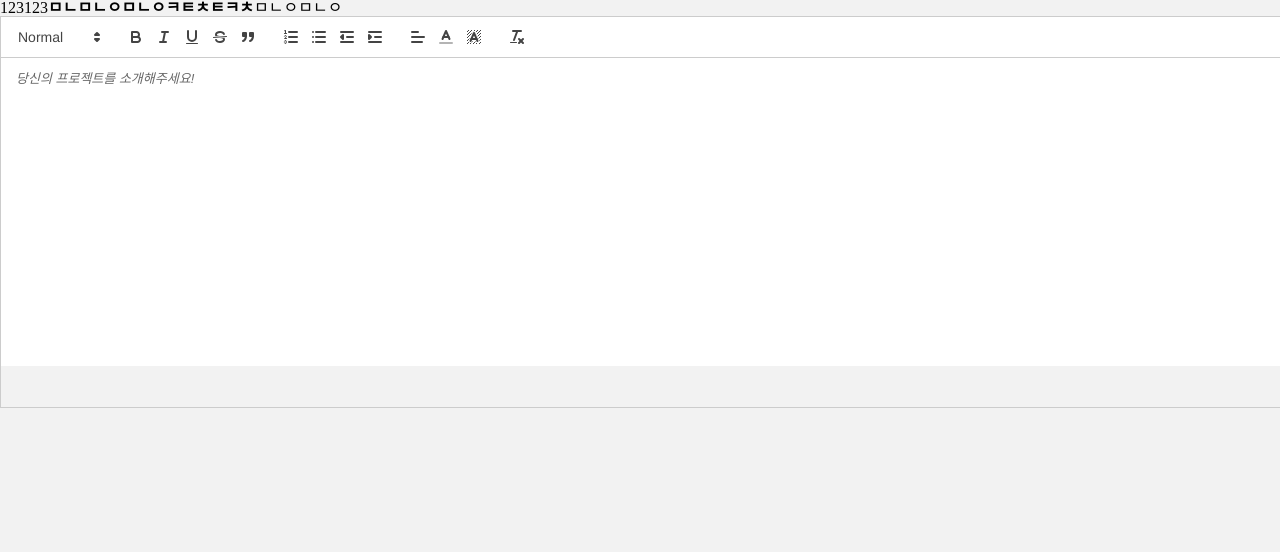
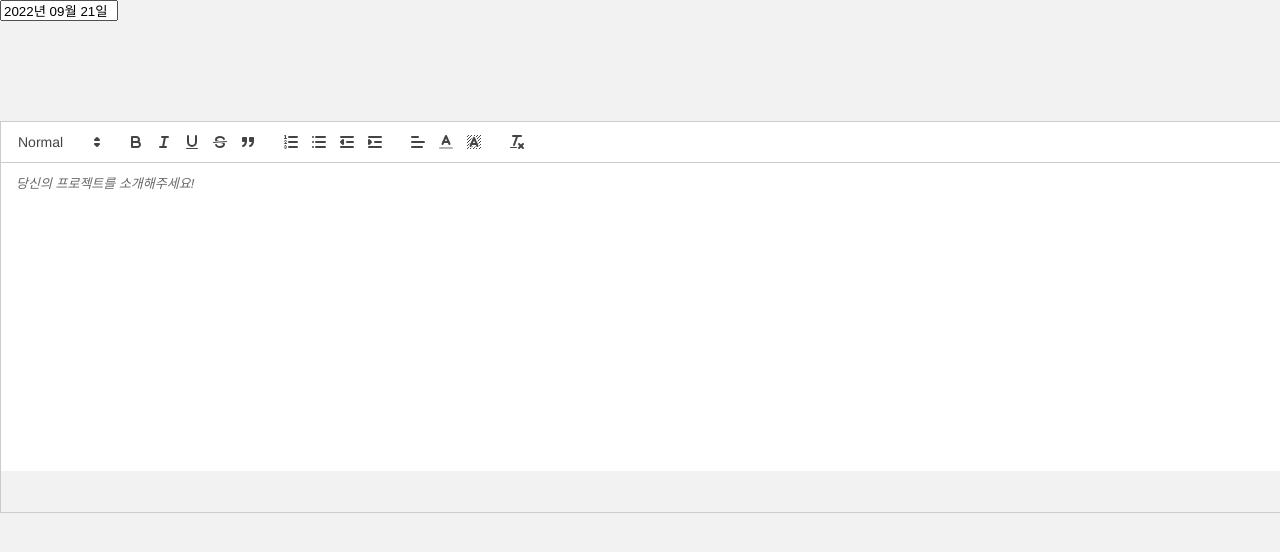
Before and after one commit to jusunjo/siders, a React (Create React App) app: page /createproject in a window 1280 px wide. Shown: the top 552 px of the page. Built offline with nearby package versions, Linux system fonts and the light colour scheme.

Commit message:
feat : 캘린더 컴포넌트 구현

```diff
--- a/package.json
+++ b/package.json
@@ -12,6 +12,7 @@
     "@testing-library/user-event": "^13.5.0",
     "axios": "^0.27.2",
     "react": "^18.2.0",
+    "react-datepicker": "^4.8.0",
     "react-dom": "^18.2.0",
     "react-quill": "^2.0.0",
     "react-router-dom": "^6.4.0",
--- /dev/null
+++ b/src/components/Calendar.jsx
@@ -0,0 +1,24 @@
+import React, { useState } from "react";
+import styled from "styled-components";
+import DatePicker from "react-datepicker";
+import "react-datepicker/dist/react-datepicker.css";
+
+const StyledCalendar = styled.div`
+    margin-bottom: 100px;
+`;
+
+const StyledDatePicker = styled(DatePicker)`
+    width: 110px;
+`;
+const Calendar = () => {
+    const [startDate, setStartDate] = useState(new Date());
+
+    console.log(startDate);
+    return (
+        <StyledCalendar>
+            <StyledDatePicker dateFormat="yyyy년 MM월 dd일" selected={startDate} onChange={(date) => setStartDate(date)} />
+        </StyledCalendar>
+    );
+};
+
+export default Calendar;
--- a/src/components/Editor.jsx
+++ b/src/components/Editor.jsx
@@ -3,7 +3,9 @@ import ReactQuill from "react-quill";
 import "react-quill/dist/quill.snow.css";
 import styled from "styled-components";
 
-const StyledEditor = styled.div``;
+const StyledEditor = styled.div`
+    /* height: 1400px; */
+`;
 
 // 옵션에 상응하는 포맷, 추가해주지 않으면 text editor에 적용된 스타일을 볼수 없음
 export const formats = [
@@ -38,11 +40,9 @@ const modules = {
 
 const Editor = ({ placeholder, value, setContent }) => {
     const handleText = (value) => {
-        console.log(value);
         setContent(value);
     };
 
-    console.log(value);
     return (
         <StyledEditor>
             <ReactQuill
--- a/src/index.css
+++ b/src/index.css
@@ -16,13 +16,9 @@ span,
 applet,
 object,
 iframe,
-h1,
-h2,
-h3,
 h4,
 h5,
 h6,
-p,
 blockquote,
 pre,
 a,
--- a/src/page/CreateProject.tsx
+++ b/src/page/CreateProject.tsx
@@ -1,18 +1,17 @@
 import Editor from "../components/Editor";
 import React, { Component, useState } from "react";
 import styled from "styled-components";
+import Calendar from "../components/Calendar";
 
 const StyledCreateProject = styled.div``;
 
 const CreateProject = () => {
     const [content, setContent] = useState();
-
+    const [startDate, setStartDate] = useState(new Date());
     console.log(content);
     return (
         <StyledCreateProject>
-            <div className="aaa">
-                123123<strong>ㅁㄴㅁㄴㅇㅁㄴㅇㅋㅌㅊㅌㅋㅊ</strong>ㅁㄴㅇㅁㄴㅇ
-            </div>
+            <Calendar />
             <Editor setContent={setContent} placeholder={"당신의 프로젝트를 소개해주세요!"} value={content} />
         </StyledCreateProject>
     );
```
Also changed, not shown: 1 other file (tests, documents, lock files or other folders).
